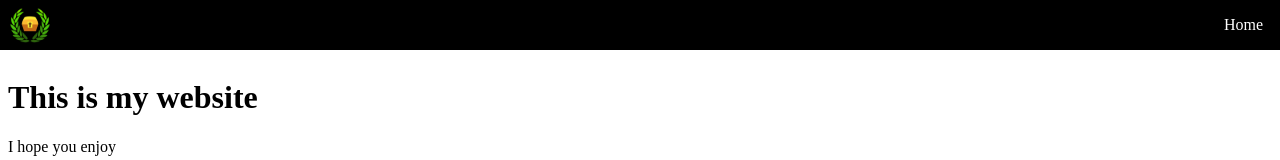
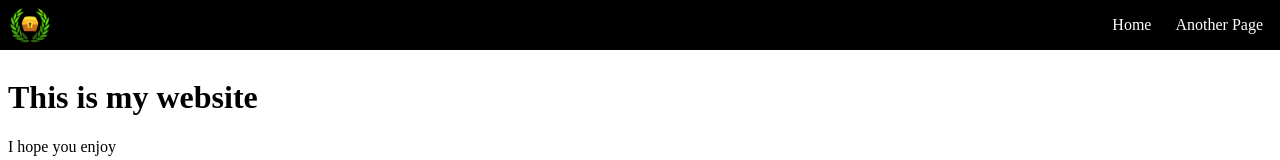
Before and after one commit to treasurehacks/github101, a plain HTML site: page index.html in a window 1280 px wide. Shown: the top 160 px of the page. Drawn offline with Linux system fonts and the light colour scheme.

Commit message:
Add Link to Second Page

```diff
--- a/index.html
+++ b/index.html
@@ -11,6 +11,7 @@
   <div class="navigation">
     <img src="/github101/logo.png" height="50">
     <a href="/github101/">Home</a>
+    <a href="/github101/pages/">Another Page</a>
   </div>
 
   <h1>This is my website</h1>
```
Also changed, not shown: pages/index.html (+1 -0 lines).
